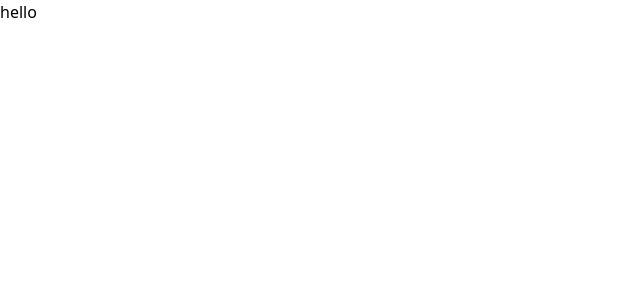
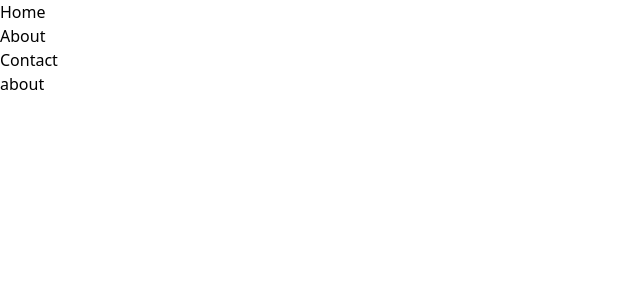
Before and after one commit to mfaizan11/dynamic-leo, a React (Create React App) app: page /About in a window 1280 px wide. Shown: the top 300 px of the page, without its empty margins (0-640 px from the left). Built offline with nearby package versions, Linux system fonts and the light colour scheme.

Commit message:
created pages home, about and contact (routing done), created components Navbar and Footer

```diff
--- a/package.json
+++ b/package.json
@@ -33,6 +33,7 @@
     ]
   },
   "devDependencies": {
+    "react-router-dom": "^6.28.0",
     "tailwindcss": "^3.4.17"
   }
 }
--- a/src/App.js
+++ b/src/App.js
@@ -1,9 +1,32 @@
-import "./App.css";
+import React from "react";
+import { BrowserRouter as Router, Route, Routes, Link } from "react-router-dom";
+import Home from "./pages/Home";
+import About from "./pages/About";
+import Contact from "./pages/Contact";
 
 function App() {
   return (
     <>
-      <div>hello</div>
+      <div>
+        <nav>
+          <ul>
+            <li>
+              <Link to="/">Home</Link>
+            </li>
+            <li>
+              <Link to="/about">About</Link>
+            </li>
+            <li>
+              <Link to="/aontact">Contact</Link>
+            </li>
+          </ul>
+        </nav>
+      </div>
+      <Routes>
+        <Route path="/" element={<Home />} />
+        <Route path="/Contact" element={<Contact />} />
+        <Route path="/About" element={<About />} />
+      </Routes>
     </>
   );
 }
--- /dev/null
+++ b/src/components/Footer.js
@@ -0,0 +1,7 @@
+import React from "react";
+
+function Footer() {
+  return <div>Footer</div>;
+}
+
+export default Footer;
--- /dev/null
+++ b/src/components/Navbar.js
@@ -0,0 +1,7 @@
+import React from "react";
+
+function Navbar() {
+  return <div>Navbar</div>;
+}
+
+export default Navbar;
--- a/src/index.js
+++ b/src/index.js
@@ -2,10 +2,12 @@
 import ReactDOM from "react-dom/client";
 import "./index.css";
 import App from "./App";
+import { BrowserRouter as Router } from "react-router-dom";
 
 const root = ReactDOM.createRoot(document.getElementById("root"));
+
 root.render(
-  <React.StrictMode>
+  <Router>
     <App />
-  </React.StrictMode>
+  </Router>
 );
--- /dev/null
+++ b/src/pages/About.js
@@ -0,0 +1,7 @@
+import React from "react";
+
+function About() {
+  return <div>about</div>;
+}
+
+export default About;
--- /dev/null
+++ b/src/pages/Contact.js
@@ -0,0 +1,7 @@
+import React from "react";
+
+function Contact() {
+  return <div>contact</div>;
+}
+
+export default Contact;
--- /dev/null
+++ b/src/pages/Home.js
@@ -0,0 +1,7 @@
+import React from "react";
+
+function Home() {
+  return <div></div>;
+}
+
+export default Home;
```
Also changed, not shown: 1 other file (tests, documents, lock files or other folders).
